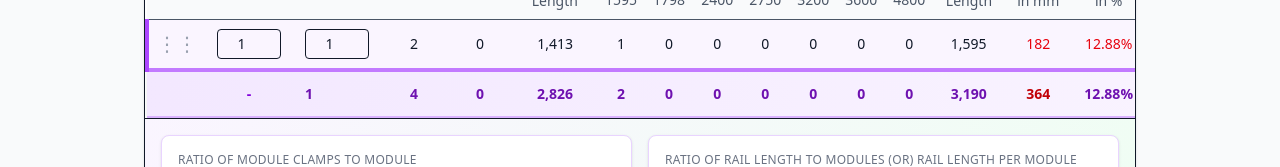
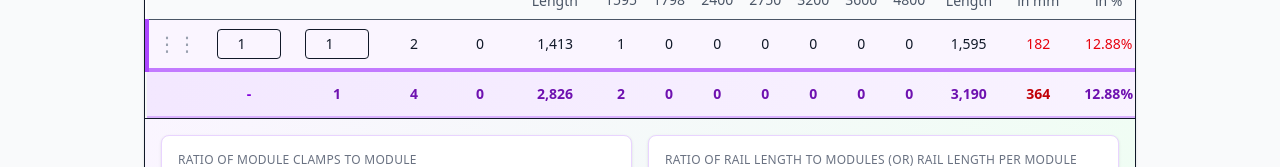
Before and after one commit to abujawed11/knapsack-tool, a React (Vite) app in the folder knapsack-front/: page / in a window 1280 px wide. Both pictures are taken after a click on the button "+ Add Row". Shown: the part 562-729 px from the top of the page. Built offline with nearby package versions, Linux system fonts and the light colour scheme.

Commit message:
fix text center for modules

```diff
--- a/knapsack-front/src/components/RailTable.jsx
+++ b/knapsack-front/src/components/RailTable.jsx
@@ -818,7 +818,7 @@ export default function RailTable({
               <tr className="bg-linear-to-r from-purple-100 to-purple-50 font-bold border-t-4 border-purple-400 shadow-sm">
                 <td className="px-2 py-3 border-b-2 border-purple-300 text-center text-purple-700"></td>
                 <td className="px-3 py-3 border-b-2 border-purple-300 text-center text-purple-700">-</td>
-                <td className="px-3 py-3 border-b-2 border-purple-300 text-purple-800">{totals.modules}</td>
+                <td className="px-3 py-3 border-b-2 border-purple-300 text-center text-purple-800">{totals.modules}</td>
                 <td className="px-3 py-3 border-b-2 border-purple-300 text-center text-purple-800">{totals.endClamp}</td>
                 <td className="px-3 py-3 border-b-2 border-purple-300 text-center text-purple-800">{totals.midClamp}</td>
                 <td className="px-3 py-3 border-b-2 border-purple-300 text-center text-purple-800">
```
